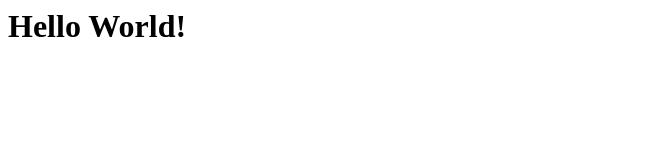
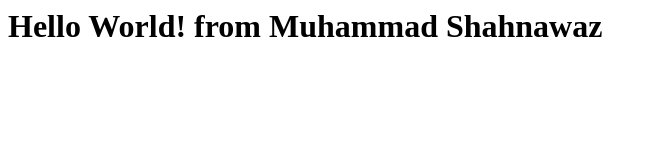
Before and after one commit to Shahnawaz-AbdulRehman/react-project, a plain HTML site: page index.html in a window 1280 px wide. Shown: the whole page, without its empty margins (0-657 px from the left). Drawn offline with Linux system fonts and the light colour scheme.

Commit message:
Update index.html

```diff
--- a/index.html
+++ b/index.html
@@ -1,6 +1,6 @@
 <html>
     <head></head>
     <body>
-        <h1>Hello World!</h1>
+        <h1>Hello World! from Muhammad Shahnawaz</h1>
     </body>
 </html>
```
